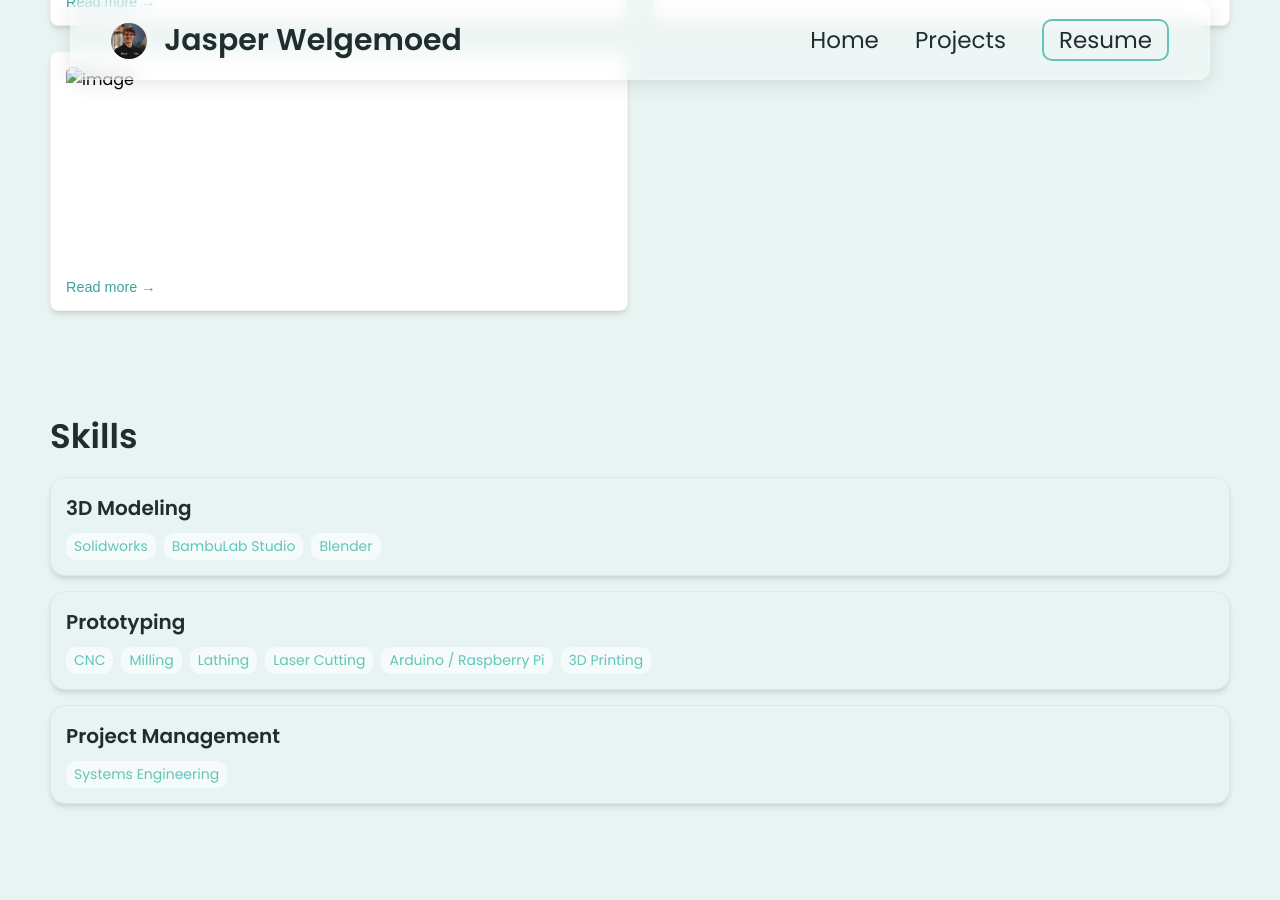
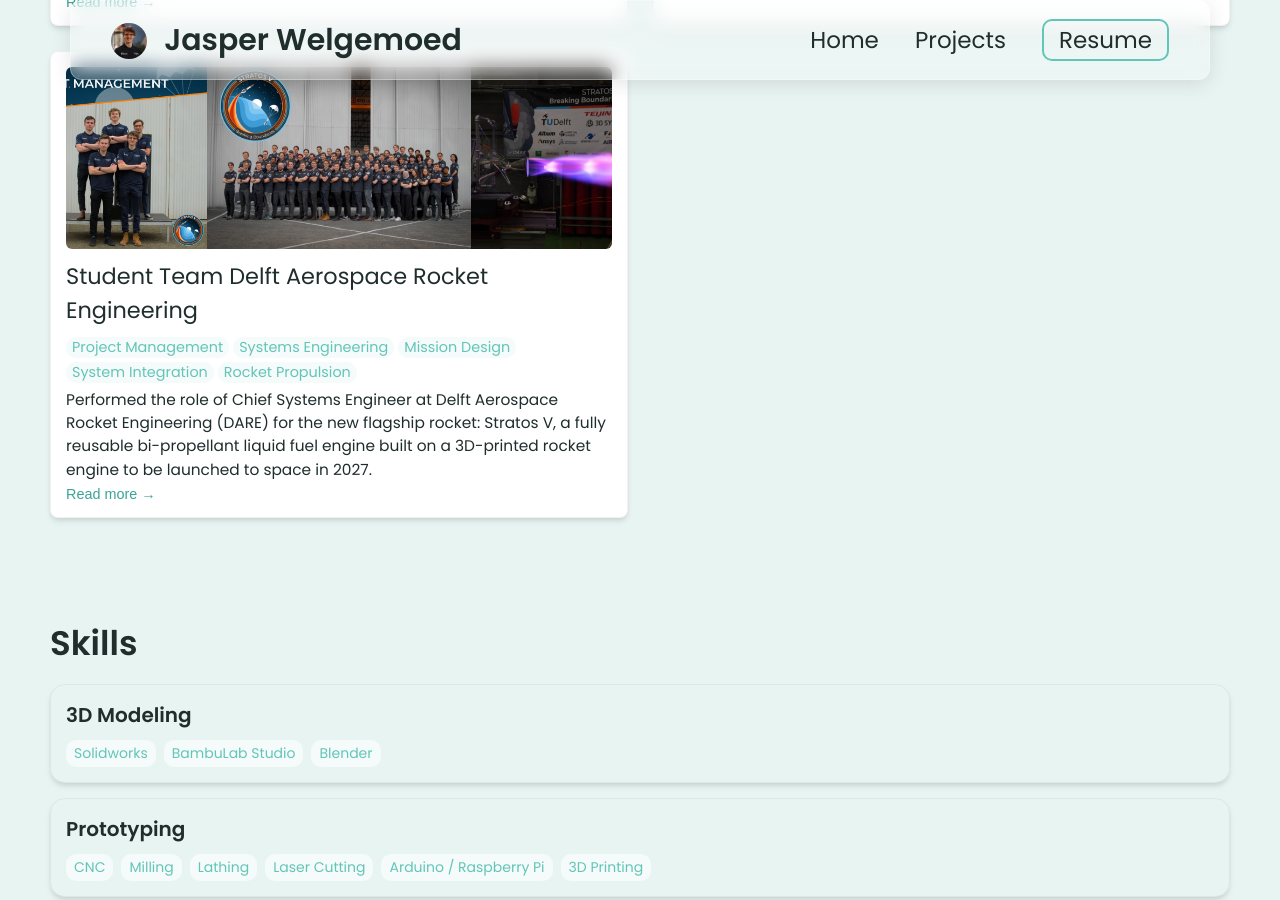
Before and after one commit to jasperwelgemoed/jasperwelgemoed.github.io, a Jekyll site: the page built from index.html, in a window 1280 px wide and 900 px high, scrolled down 2576 px. Built offline with Jekyll 4.4.1, drawn with Linux system fonts in a browser that asks for light colours.

Commit message:
Update index.md

```diff
--- a/_projects/Stratos_V/index.md
+++ b/_projects/Stratos_V/index.md
@@ -1,7 +1,7 @@
 ---
 layout: post
 title: Student Team Delft Aerospace Rocket Engineering
-description: Performed the role of Chief Systems Engineer at Delft Aerospace Rocket Engineering (DARE) for the new flagship rocket: Stratos V, a fully reusable bi-propellant liquid fuel engine built on a 3D-printed rocket engine to be launched to space in 2027."
+description: "Performed the role of Chief Systems Engineer at Delft Aerospace Rocket Engineering (DARE) for the new flagship rocket: Stratos V, a fully reusable bi-propellant liquid fuel engine built on a 3D-printed rocket engine to be launched to space in 2027."
 skills:
 - Project Management
 - Systems Engineering
```
